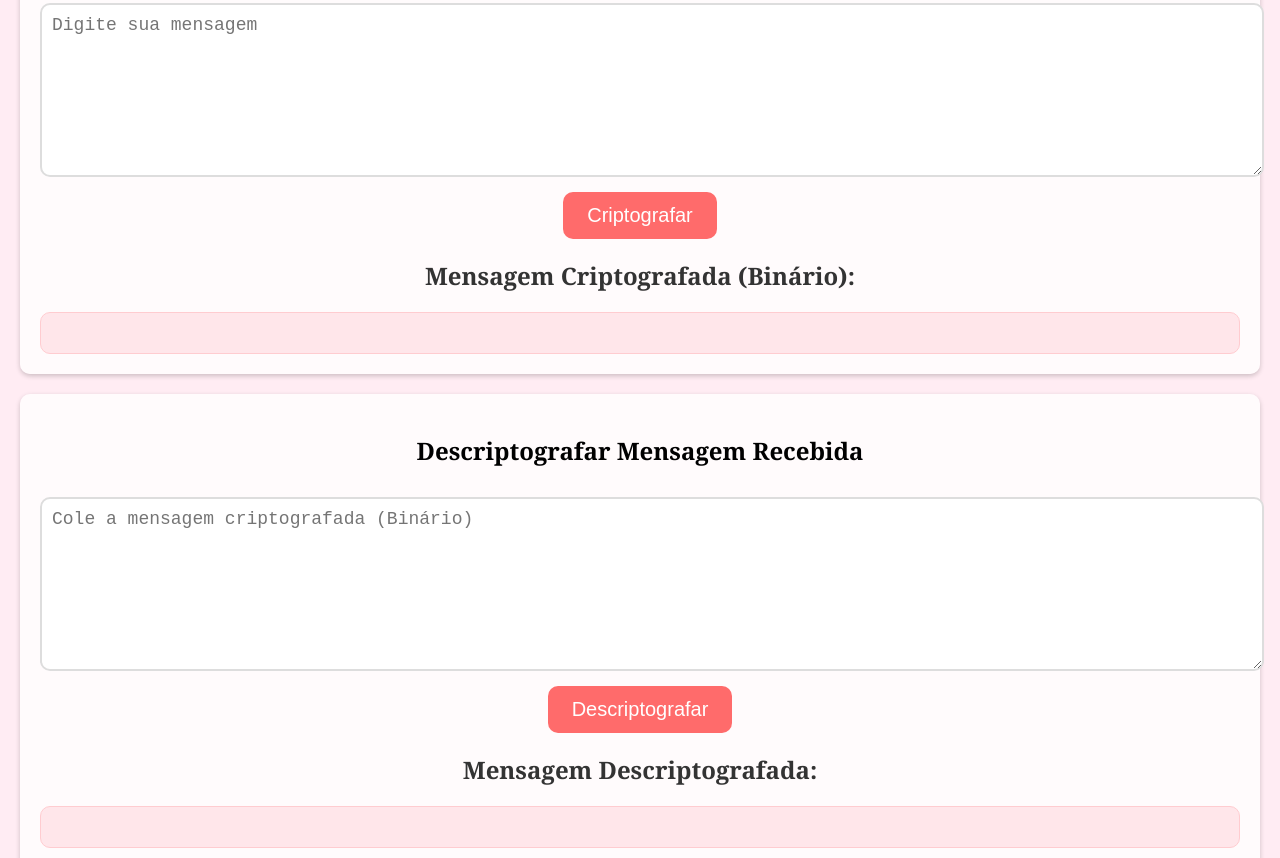
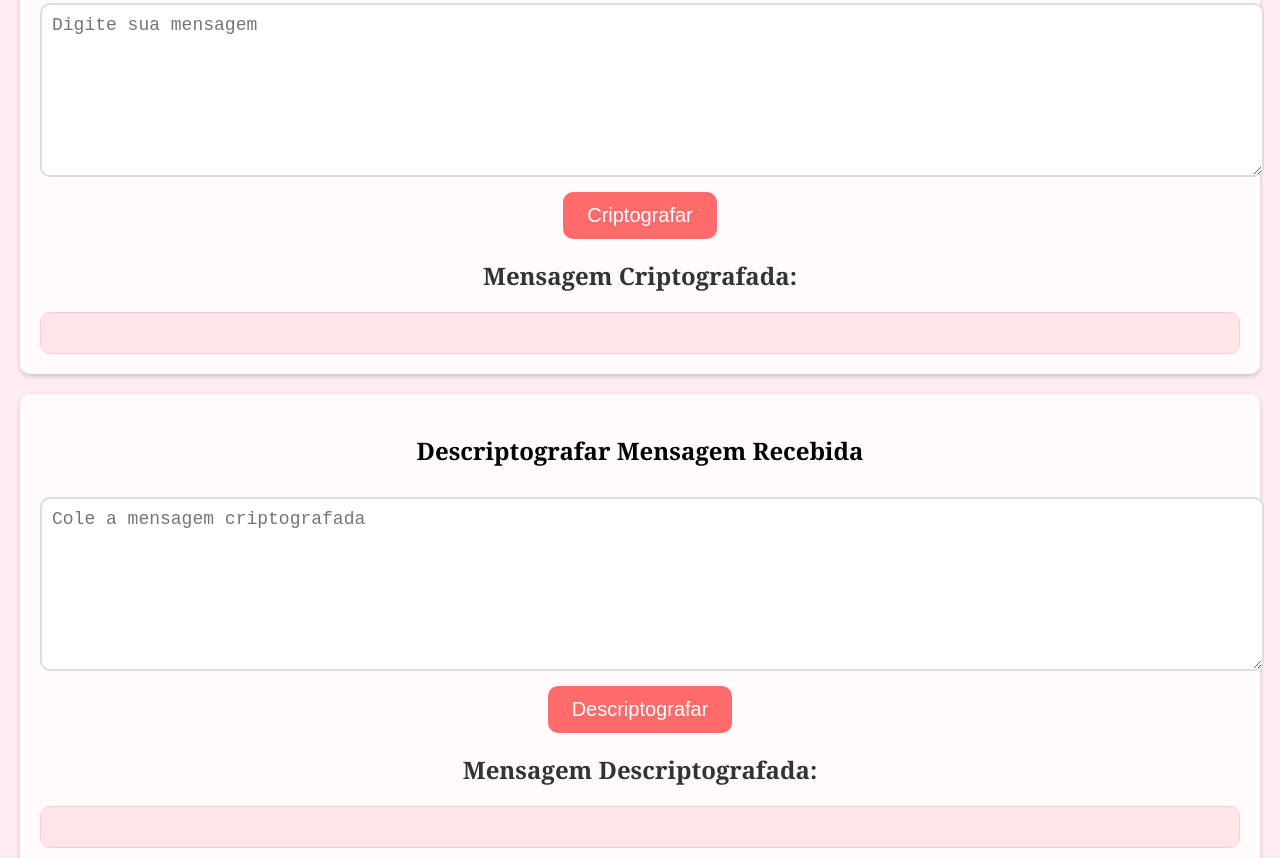
Before and after one commit to novaesz/Love-Letters, a plain HTML site: page index.html in a window 1280 px wide. Shown: the part 354-1212 px from the top of the page. Drawn offline with Linux system fonts and the light colour scheme.

Commit message:
index.html

```diff
--- a/index.html
+++ b/index.html
@@ -4,7 +4,7 @@
     <meta charset="UTF-8">
     <meta name="viewport" content="width=device-width, initial-scale=1.0">
     <link rel="stylesheet" href="styles.css">
-    <title>Love Letters</title>
+    <title>Correio Elegante Criptografado</title>
 </head>
 <body>
     <header>
@@ -14,12 +14,12 @@
         <h2>Enviar Mensagem Criptografada</h2>
         <textarea id="plaintext" placeholder="Digite sua mensagem"></textarea>
         <button id="encryptButton">Criptografar</button>
-        <h3>Mensagem Criptografada (Binário):</h3>
+        <h3>Mensagem Criptografada:</h3>
         <div id="encryptedText"></div>
     </section>
     <section class="decryption">
         <h2>Descriptografar Mensagem Recebida</h2>
-        <textarea id="ciphertext" placeholder="Cole a mensagem criptografada (Binário)"></textarea>
+        <textarea id="ciphertext" placeholder="Cole a mensagem criptografada"></textarea>
         <button id="decryptButton">Descriptografar</button>
         <h3>Mensagem Descriptografada:</h3>
         <div id="decryptedText"></div>
```
